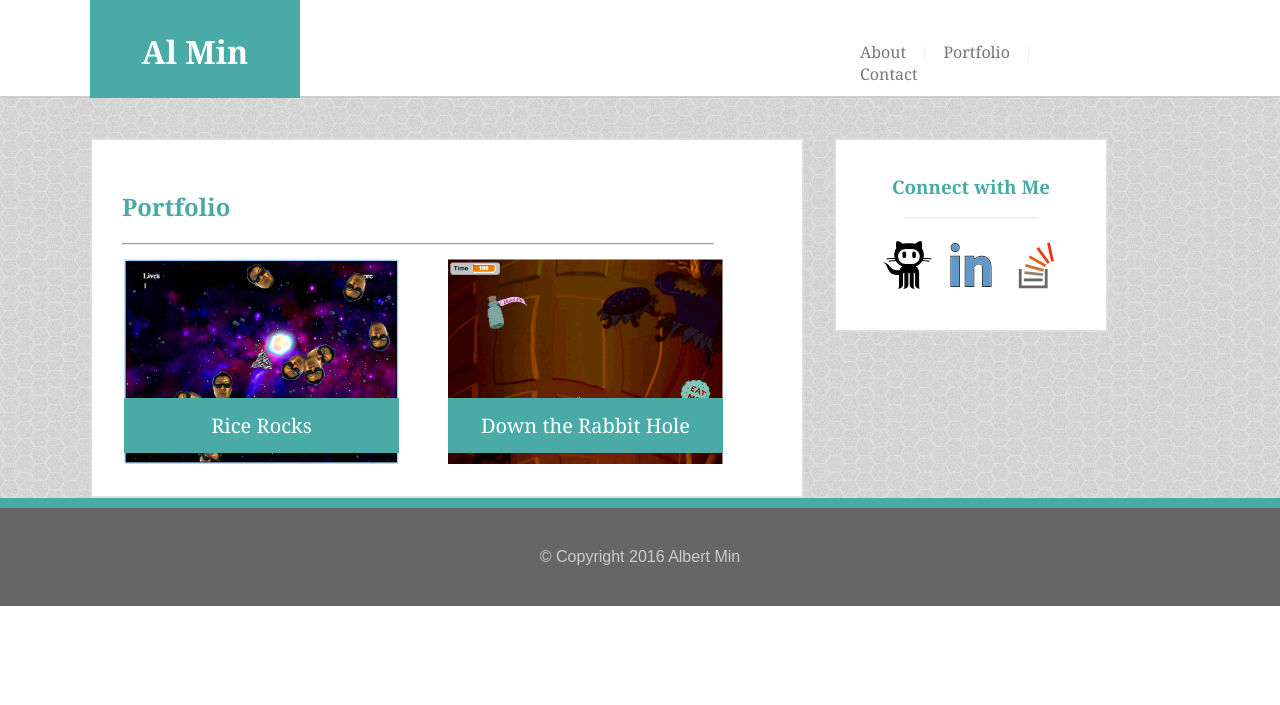
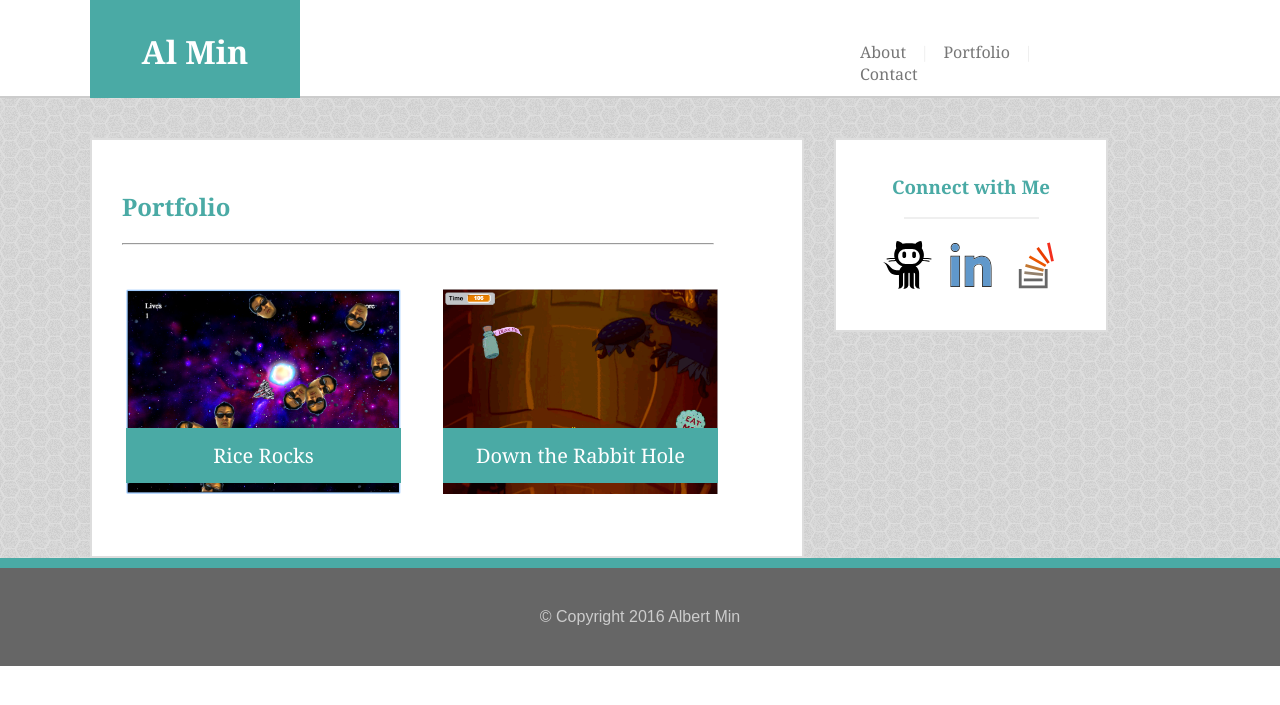
Before and after one commit to aksm/Basic-Porfolio, a PHP site: page /portfolio.html in a window 1280 px wide. Shown: the top 705 px of the page. Run offline with PHP 8.4, Linux system fonts and the light colour scheme.

Commit message:
Update portfolio tables

```diff
--- a/assets/css/style.css
+++ b/assets/css/style.css
@@ -131,17 +131,18 @@ blockquote:before {
 	width: 650px;
 }
 .portfolio_rows {
+	display: block;
 	padding-top: 28px;
 	padding-bottom: 28px;
 }
 .portfolio_col1 {
 	padding: 0;
-	margin-right: 20px;
+	padding-right: 20px;
 	width: 275px;
 }
 .portfolio_col2 {
 	padding: 0;
-	margin-left: 20px;
+	padding-left: 20px;
 	width: 275px;
 }
 .icon {
```
